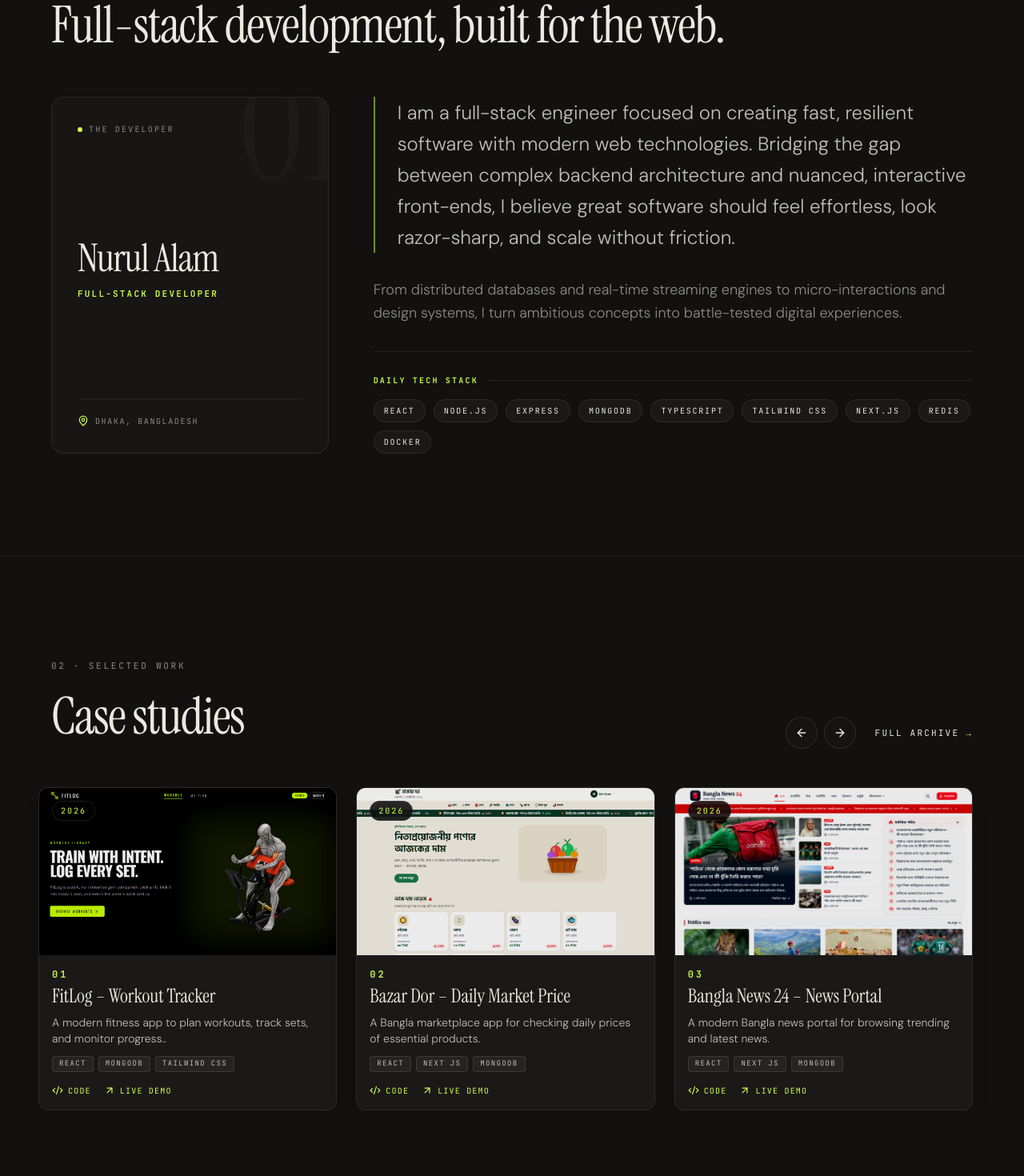
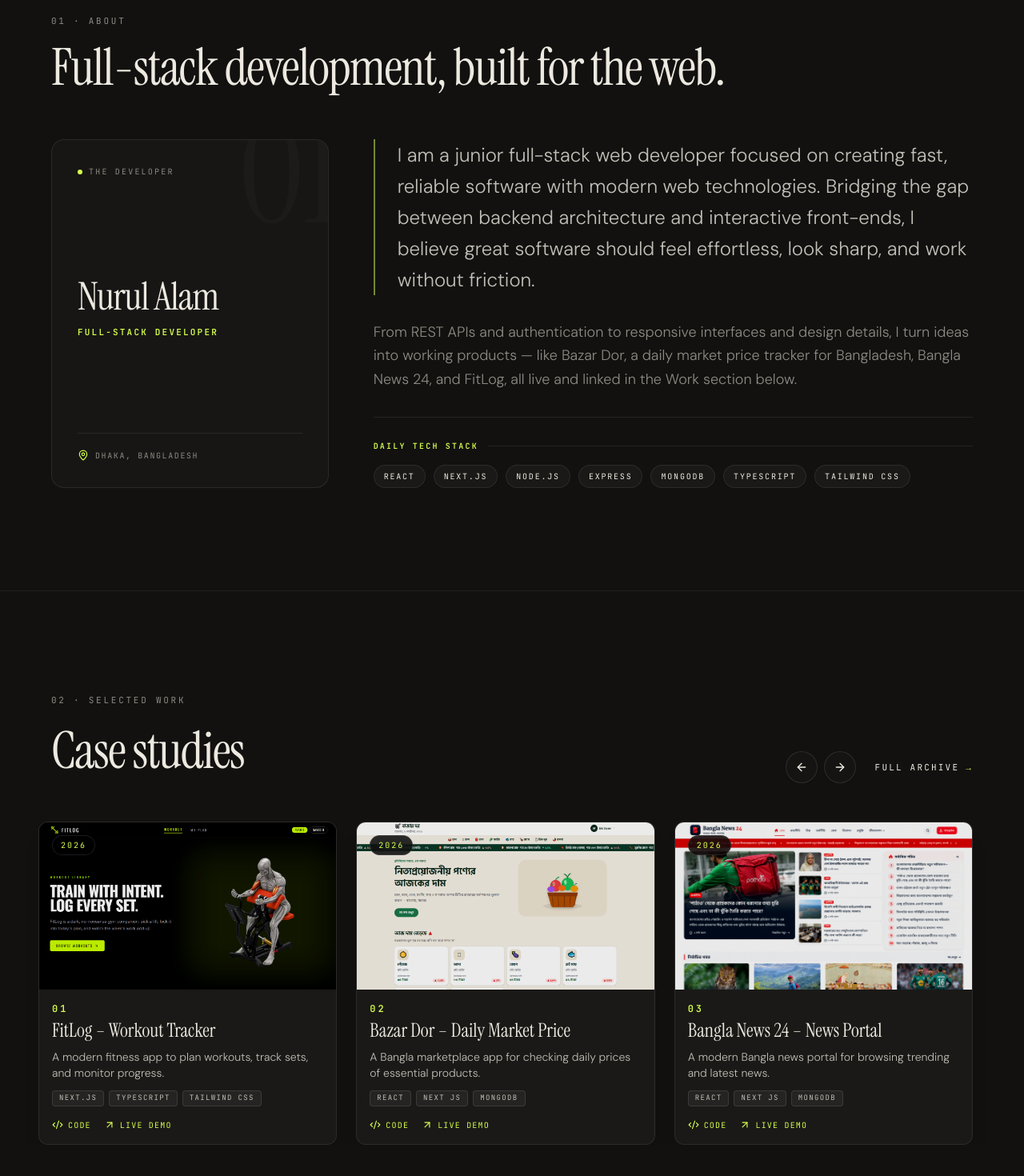
Before and after one commit to NurulAlam0/protfolio-website, a React (Vite) app: page / in a window 1280 px wide. Shown: the part 900-2370 px from the top of the page at 80% size. Built offline with nearby package versions, Linux system fonts and the light colour scheme.

Commit message:
Apply fix pack: personal, projects, skills data (A2 A4-A9)

```diff
--- a/src/data/personal.ts
+++ b/src/data/personal.ts
@@ -24,21 +24,19 @@ export const personalData: PersonalInfo = {
   badge: "NURUL ALAM · FULL-STACK DEVELOPER",
   headline: "Building modern products with the MERN stack.",
   subheadline:
-    "Engineering robust, high-performance web applications, responsive user interfaces, and scalable microservices. Driven by editorial precision, performance, and pragmatic design.",
+    "I build fast, responsive web applications with React, Next.js, Node.js and MongoDB — including a live price tracker for Bangladesh markets, a Bangla news portal, and a workout tracker. Driven by clean design, performance, and pragmatic engineering.",
   aboutP1:
-    "I am a full-stack engineer focused on creating fast, resilient software with modern web technologies. Bridging the gap between complex backend architecture and nuanced, interactive front-ends, I believe great software should feel effortless, look razor-sharp, and scale without friction.",
+    "I am a junior full-stack web developer focused on creating fast, reliable software with modern web technologies. Bridging the gap between backend architecture and interactive front-ends, I believe great software should feel effortless, look sharp, and work without friction.",
   aboutP2:
-    "From distributed databases and real-time streaming engines to micro-interactions and design systems, I turn ambitious concepts into battle-tested digital experiences.",
+    "From REST APIs and authentication to responsive interfaces and design details, I turn ideas into working products — like Bazar Dor, a daily market price tracker for Bangladesh, Bangla News 24, and FitLog, all live and linked in the Work section below.",
   dailyStack: [
     "REACT",
+    "NEXT.JS",
     "NODE.JS",
     "EXPRESS",
     "MONGODB",
     "TYPESCRIPT",
-    "TAILWIND CSS",
-    "NEXT.JS",
-    "REDIS",
-    "DOCKER"
+    "TAILWIND CSS"
   ],
   email: "md2023siyam@gmail.com",
   phone: "+880 18756-30734",
@@ -47,6 +45,7 @@ export const personalData: PersonalInfo = {
   socials: [
     { name: "GITHUB", label: "GITHUB", url: "https://github.com/NurulAlam0" },
     { name: "LINKEDIN", label: "LINKEDIN", url: "https://www.linkedin.com/in/siyam-dev/" },
+    { name: "FIVERR", label: "FIVERR", url: "https://www.fiverr.com/mdsiyam866" },
     { name: "EMAIL", label: "EMAIL", url: "mailto:md2023siyam@gmail.com" },
     { name: "WORK", label: "WORK", url: "/work" }
   ]
--- a/src/data/projects.ts
+++ b/src/data/projects.ts
@@ -14,8 +14,8 @@ export const projectsData: Project[] = [
     id: "01",
     year: "2026",
     title: "FitLog – Workout Tracker",
-    description: "A modern fitness app to plan workouts, track sets, and monitor progress..",
-    tags: ["REACT", "MONGODB", "TAILWIND CSS","TYPESCRIPT"],
+    description: "A modern fitness app to plan workouts, track sets, and monitor progress.",
+    tags: ["NEXT.JS", "TYPESCRIPT", "TAILWIND CSS"],
     image: "/projects/fitlog.png",
     githubUrl: "https://github.com/NurulAlam0/fitlog-app",
     liveUrl: "https://fitlog-app-livid.vercel.app/"
@@ -45,7 +45,7 @@ export const projectsData: Project[] = [
     year: "2026",
     title: "DevStack – Technology Stack Builder",
     description: "A web app for exploring, comparing, and building custom technology stacks.",
-    tags: ["REACT","TALIWIND CSS" , "TYPESCRIPT"],
+    tags: ["REACT","TAILWIND CSS" , "TYPESCRIPT"],
     image: "/projects/dev stack.png",
     githubUrl: "https://github.com/NurulAlam0/dev-stack",
     liveUrl: "https://devstack-hub.netlify.app/"
--- a/src/data/skills.ts
+++ b/src/data/skills.ts
@@ -21,7 +21,7 @@ export const skillGroupsData: SkillGroup[] = [
   },
   {
     title: "Database",
-    skills: ["MongoDB", "Mongoose", "Redis"]
+    skills: ["MongoDB", "Mongoose"]
   },
   {
     title: "Version Control & Tools",
```
